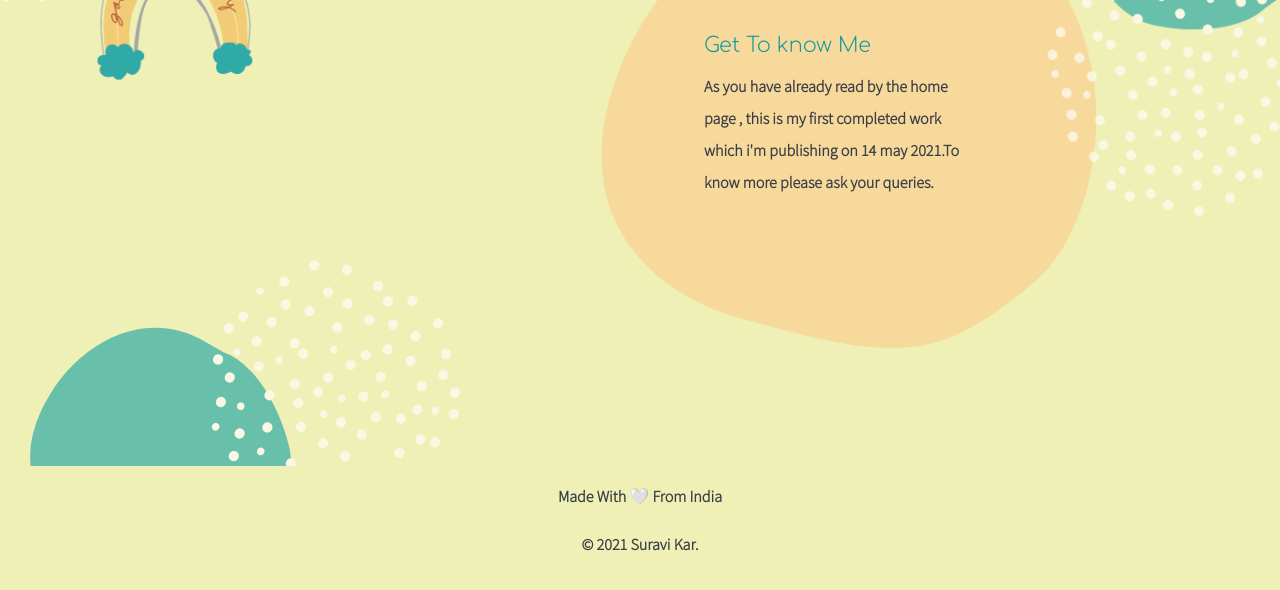
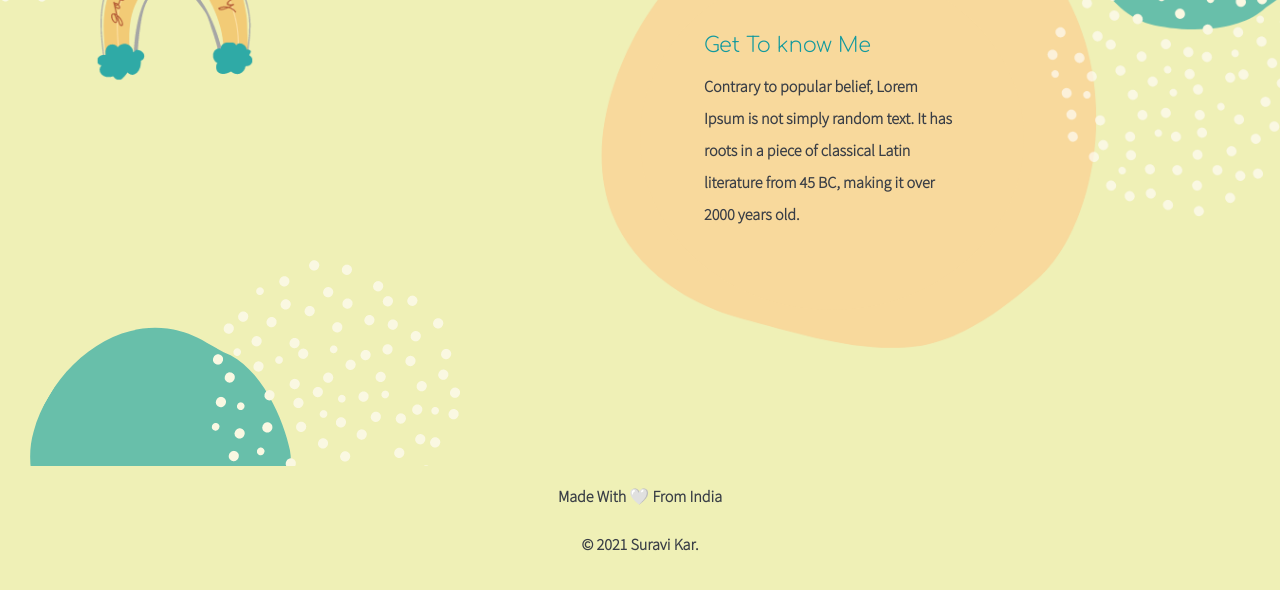
Before and after one commit to Suravi-kar/personal, a plain HTML site: page about.html in a window 1280 px wide. Shown: the part 200-790 px from the top of the page. Drawn offline with nearby package versions, Linux system fonts and the light colour scheme; a web font is replaced by a local one.

Commit message:
Update about.html

```diff
--- a/about.html
+++ b/about.html
@@ -33,7 +33,7 @@
 
   <div class="text">
     <h3 class="par">Get To know Me</h3>
-  <p class="par">As you have already read by the home page , this is my first completed work which i'm publishing on 14 may 2021.To know more please ask your queries.</p>
+  <p class="par">Contrary to popular belief, Lorem Ipsum is not simply random text. It has roots in a piece of classical Latin literature from 45 BC, making it over 2000 years old.</p>
 
   </div>
   </div>
```
